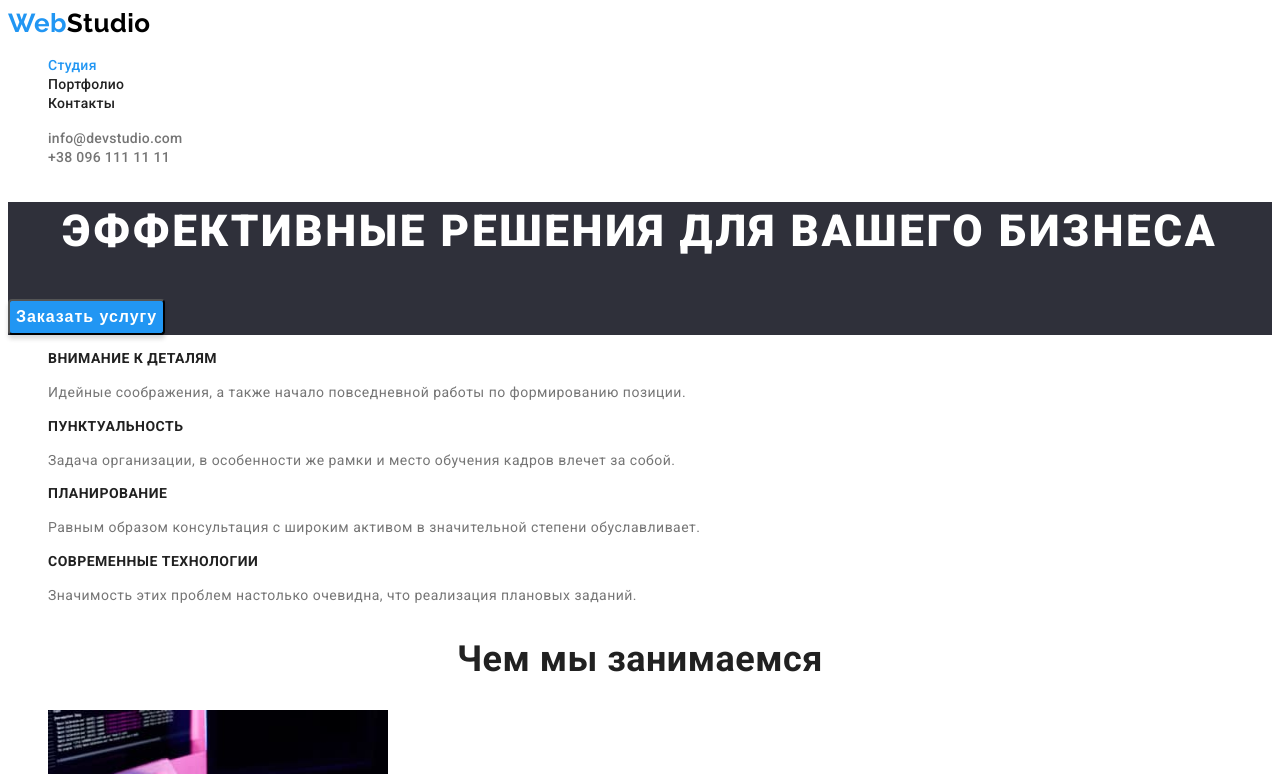
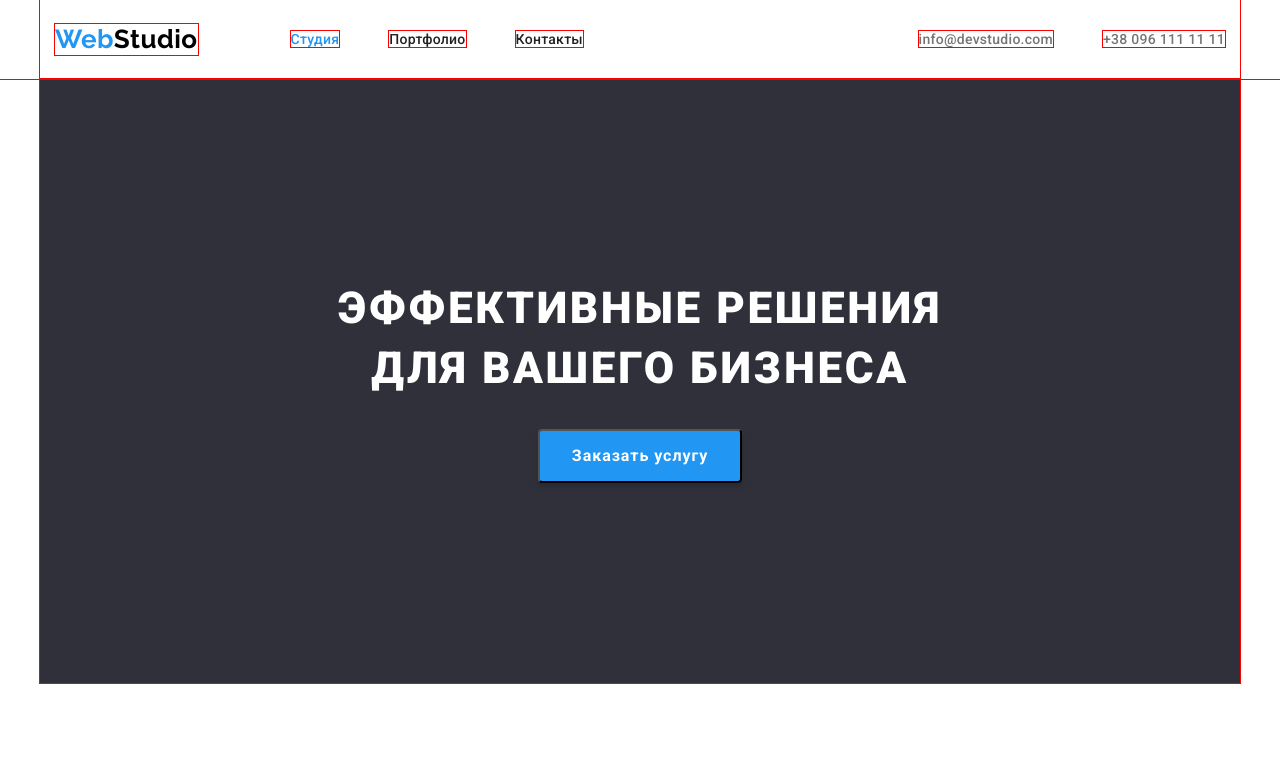
Before and after one commit to tolstykhin/goit-markup-hw-03, a plain HTML site: page index.html in a window 1280 px wide. Shown: the top 774 px of the page. Drawn offline with nearby package versions, Linux system fonts and the light colour scheme.

Commit message:
добавляет элементы размещения

```diff
--- a/css/styles.css
+++ b/css/styles.css
@@ -11,12 +11,34 @@
   --footer-bg-color: #2f303a;
   --section-bg-color: #f5f4fa;
 }
-
+p,
+h1,
+h2,
+h3,
+h4,
+h5,
+h6 {
+  margin: 0;
+}
+ul {
+  margin: 0;
+  padding-left: 0;
+}
+img {
+  display: block;
+}
 body {
   font-family: Roboto, sans-serif;
   letter-spacing: 0.03em;
   color: var(--primery-text-color);
   background-color: var(--white-color);
+}
+.container {
+  width: 1200px;
+  margin: 0 auto;
+  padding-left: 15px;
+  padding-right: 15px;
+  outline: 0.5px solid red;
 }
 .link {
   text-decoration: none;
@@ -29,17 +51,33 @@ body {
 
 .header {
   background-color: var(--white-color);
+  outline: 0.5px solid red;
+}
+.header-container {
+  display: flex;
+  align-items: center;
+  padding-top: 24px;
+  padding-bottom: 24px;
 }
 .header-logo {
+  margin-right: 93px;
+
   font-family: Raleway, sans-serif;
   font-weight: 700;
   font-size: 26px;
   line-height: 1.19;
 
   color: var(--logo-head-color);
+  outline: 0.5px solid red;
 }
 .web {
   color: var(--accent-color);
+}
+.navigation-menu {
+  display: flex;
+}
+.navigation-item:not(:last-child) {
+  margin-right: 50px;
 }
 .navigation-link {
   font-weight: 500;
@@ -48,11 +86,19 @@ body {
   letter-spacing: 0.02em;
 
   color: var(--nav-color);
+  outline: 0.5px solid red;
 }
 .active,
 .navigation-link:hover,
 .navigation-link:focus {
   color: var(--accent-color);
+}
+.contacts-list {
+  display: flex;
+  margin-left: auto;
+}
+.cotacts-item:not(:last-child) {
+  margin-right: 50px;
 }
 .contacts-link {
   font-weight: 500;
@@ -60,6 +106,7 @@ body {
   line-height: 1.14;
   letter-spacing: 0.02em;
   color: var(--primery-text-color);
+  outline: 0.5px solid red;
 }
 .contacts-link:hover,
 .contacts-link:focus {
@@ -69,13 +116,15 @@ body {
 /* Hero */
 
 .hero {
+  padding: 200px 250px;
   background-color: var(--footer-bg-color);
+  text-align: center;
 }
 .hero-title {
+  margin-bottom: 30px;
   font-weight: 900;
   font-size: 44px;
   line-height: 1.36;
-  text-align: center;
   letter-spacing: 0.06em;
   text-transform: uppercase;
 
@@ -86,6 +135,8 @@ body {
   box-shadow: 0px 4px 4px rgba(0, 0, 0, 0.15);
   border-radius: 4px;
 
+  padding: 10px 32px;
+  margin: 0 auto;
   font-weight: 700;
   font-size: 16px;
   line-height: 1.87;
@@ -107,7 +158,16 @@ body {
 .advantages-title {
   display: none;
 }
+.advantages-list {
+  display: flex;
+  margin: 94px 0px;
+}
+.advantage-item:not(:last-child) {
+  margin-right: 30px;
+  outline: 0.5px solid red;
+}
 .advantage-subtitle {
+  margin-bottom: 10px;
   font-weight: 700;
   font-size: 14px;
   line-height: 1.14;
@@ -122,11 +182,16 @@ body {
 /* work */
 
 .work-title {
+  margin-bottom: 50px;
   font-weight: 700;
   font-size: 36px;
   line-height: 1.17;
   text-align: center;
   color: var(--titel-text-color);
+}
+.work-list {
+  display: flex;
+  justify-content: space-between;
 }
 
 /* Team */
@@ -140,6 +205,9 @@ body {
   line-height: 1.17;
   text-align: center;
   color: var(--titel-text-color);
+}
+.team-list {
+  display: flex;
 }
 .team-subtitle {
   font-weight: 500;
--- a/index.html
+++ b/index.html
@@ -7,11 +7,13 @@
     <meta name="viewport" content="width=device-width, initial-scale=1.0">
     <title>Document</title>
     <link href="https://fonts.googleapis.com/css2?family=Raleway:wght@700&family=Roboto:wght@400;500;700;900&display=swap" rel="stylesheet">
+    <link rel="stylesheet" href="https://cdnjs.cloudflare.com/ajax/libs/modern-normalize/1.1.0/modern-normalize.min.css" integrity="sha512-wpPYUAdjBVSE4KJnH1VR1HeZfpl1ub8YT/NKx4PuQ5NmX2tKuGu6U/JRp5y+Y8XG2tV+wKQpNHVUX03MfMFn9Q==" crossorigin="anonymous" referrerpolicy="no-referrer" />
     <link rel="stylesheet" href="./css/styles.css">
 </head>
 
 <body>
     <header class="header">
+        <div class="header-container container">
         <a href="../" class="header-logo link"><span class="web">Web</span>Studio</a>
         <nav class="navigation">
             <ul class="navigation-menu list">
@@ -24,14 +26,15 @@
                 <li class="cotacts-item"><a href="mailto:info@devstudio.com" class="contacts-link link">info@devstudio.com</a></li>
                 <li class="cotacts-item"><a href="tel:+380961111111" class="contacts-link link">+38 096 111 11 11</a></li>
             </ul>
+        </div>
     </header>
     <main class="main">
         <!-- Наши преимущества -->
-        <section class="hero">
+        <section class="hero container">
             <h1 class="hero-title">Эффективные решения для вашего бизнеса</h1>
             <button type="button" class="hero-btn">Заказать услугу</button>
         </section>
-        <section class="advantages">
+        <section class="advantages container">
             <h2 class="advantages-title">Наши преимущества</h2>
             <ul class="advantages-list">
                 <li class="advantage-item list">
@@ -53,16 +56,16 @@
             </ul>
         </section>
         <!-- Чем мы занимаемся -->
-        <section class="work">
+        <section class="work container">
             <h2 class="work-title">Чем мы занимаемся</h2>
-            <ul>
+            <ul class="work-list">
                 <li class="list"><img src="./imeg/service1.jpg" alt="програмирование" width="340" height="294"></li>
                 <li class="list"><img src="./imeg/service2.jpg" alt="разработка" width="340" height="294"></li>
                 <li class="list"><img src="./imeg/service3.jpg" alt="дизайн" width="340" height="294"></li>
             </ul>
         </section>
         <!-- Наша команда -->
-        <section class="team">
+        <section class="team container">
             <h2 class="team-title">Наша команда</h2>
             <ul class="team-list">
                 <li class="team-item list"><img src="./imeg/foto1.jpg" alt="фото Игоря Демьяненко" width="270" height="260">
@@ -85,6 +88,7 @@
         </section>
     </main>
     <footer class="footer">
+        <div class="container">
         <a href="../" class="footer-logo link"><span class="web">Web</span>Studio</a>
         <address class="footer-address">
             <ul class="footer-list list">
@@ -93,6 +97,7 @@
                 <li class="footer-contact-item"><a class="footer-contact-link link" href="tel:+380961111111">+38 096 111 11 11</a></li>
             </ul>
         </address>
+        </div>
     </footer>
 </body>
 
```
Also changed, not shown: portfolio.html (+12 -15 lines).
